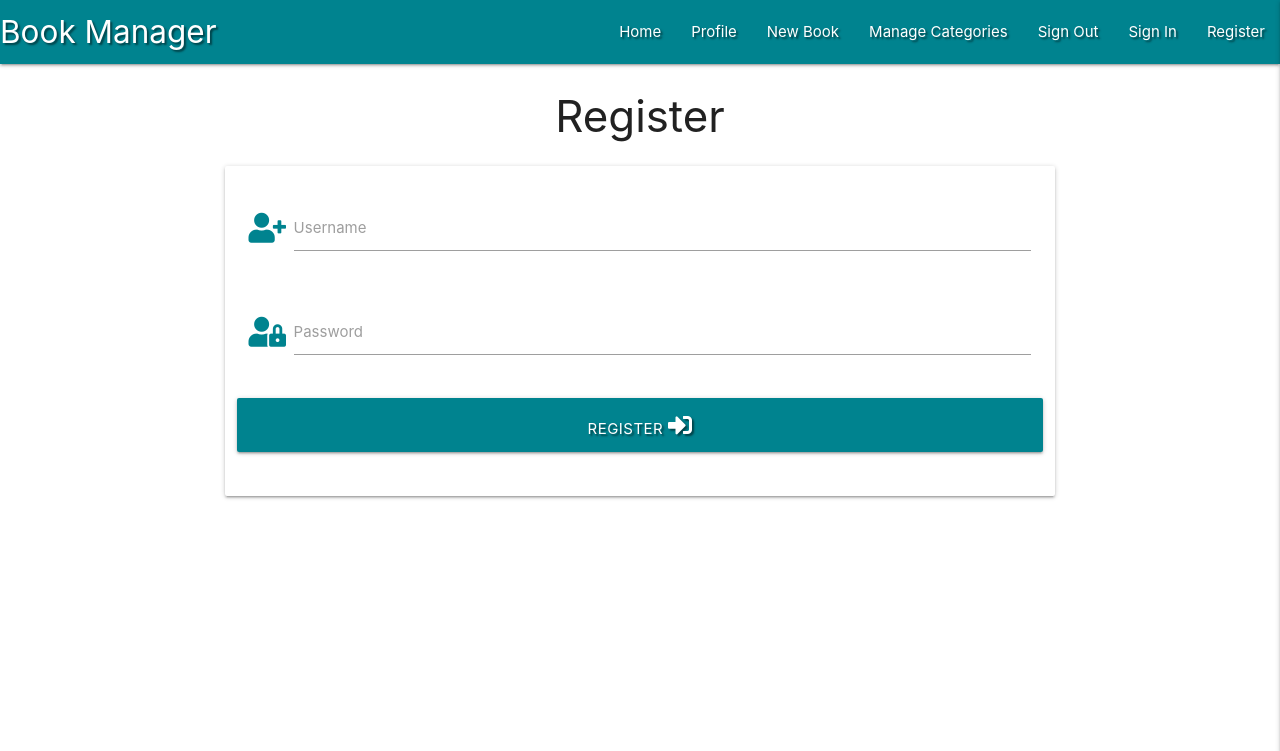
After one commit to JakBul/Book_Manager, a Flask app: page /register in a window 1280 px wide. The commit adds this page. Shown: the top 751 px of the page. Run offline with Flask 3, Linux system fonts and the light colour scheme; some libraries are stand-ins or nearby versions.

Commit message:
Add Register template

```diff
--- a/app.py
+++ b/app.py
@@ -4,6 +4,7 @@ from flask import (
     redirect, request, session, url_for)
 from flask_pymongo import PyMongo
 from bson.objectid import ObjectId
+from werkzeug.security import generate_password_hash, check_password_hash
 if os.path.exists("env.py"):
     import env
 
@@ -24,6 +25,11 @@ def get_books():
     return render_template("books.html", books=books)
 
 
+@app.route("/register", methods=["GET", "POST"])
+def register():
+    return render_template("register.html")
+
+
 if __name__ == "__main__":
     app.run(host=os.environ.get("IP"),
             port=int(os.environ.get("PORT")),
--- a/templates/base.html
+++ b/templates/base.html
@@ -41,9 +41,9 @@
             <li><a href="#">Profile</a></li>
             <li><a href="#">New Book</a></li>
             <li><a href="#">Manage Categories</a></li>
-            <li><a href="#">Log Out</a></li>
-            <li><a href="#">Log In</a></li>
-            <li><a href="#">Register</a></li>
+            <li><a href="#">Sign Out</a></li>
+            <li><a href="#">Sign In</a></li>
+            <li><a href="{{ url_for('register') }}">Register</a></li>
           </ul>
         </div>
       </nav>
@@ -57,9 +57,9 @@
         <li><a href="#">Profile</a></li>
         <li><a href="#">New Book</a></li>
         <li><a href="#">Manage Categories</a></li>
-        <li><a href="#">Log Out</a></li>
-        <li><a href="#">Log In</a></li>
-        <li><a href="#">Register</a></li>
+        <li><a href="#">Sign Out</a></li>
+        <li><a href="#">Sign In</a></li>
+        <li><a href="{{ url_for('register') }}">Register</a></li>
       </ul>
     </header>
 
--- /dev/null
+++ b/templates/register.html
@@ -0,0 +1,46 @@
+{% extends "base.html" %} {% block content %}
+
+<h3 class="center-align">Register</h3>
+
+<div class="row">
+  <form
+    class="col s12 m8 offset-m2"
+    method="POST"
+    action="{{ url_for('register') }}"
+  >
+    <div class="card-panel">
+      <!--Username-->
+      <div class="row">
+        <div class="input-field col s12">
+          <i class="fas fa-user-plus prefix cyan-text text-darken-3"></i>
+          <input id="username" name="username" type="text" class="validate" />
+          <label for="username">Username</label>
+        </div>
+      </div>
+      <!--Password-->
+      <div class="row">
+        <div class="input-field col s12">
+          <i class="fas fa-user-lock prefix cyan-text text-darken-3"></i>
+          <input
+            id="password"
+            name="password"
+            type="password"
+            class="validate"
+          />
+          <label for="password">Password</label>
+        </div>
+      </div>
+      <!--Register Submit Button-->
+      <div class="row">
+        <button
+          type="submit"
+          class="col s12 btn-large cyan darken-3 text-shadow"
+        >
+          Register <i class="fas fa-sign-in-alt"></i>
+        </button>
+      </div>
+    </div>
+  </form>
+</div>
+
+{% endblock %}
```
